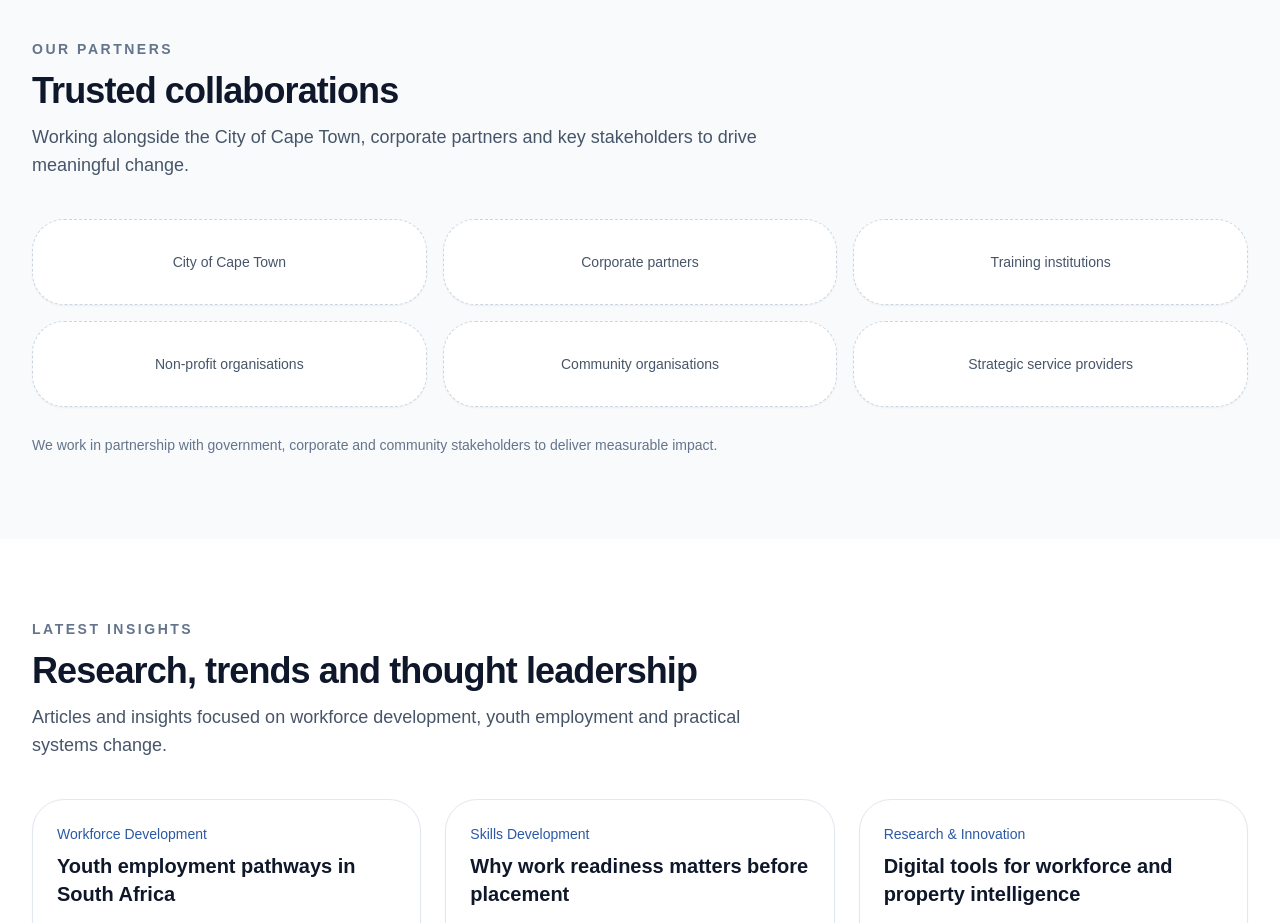
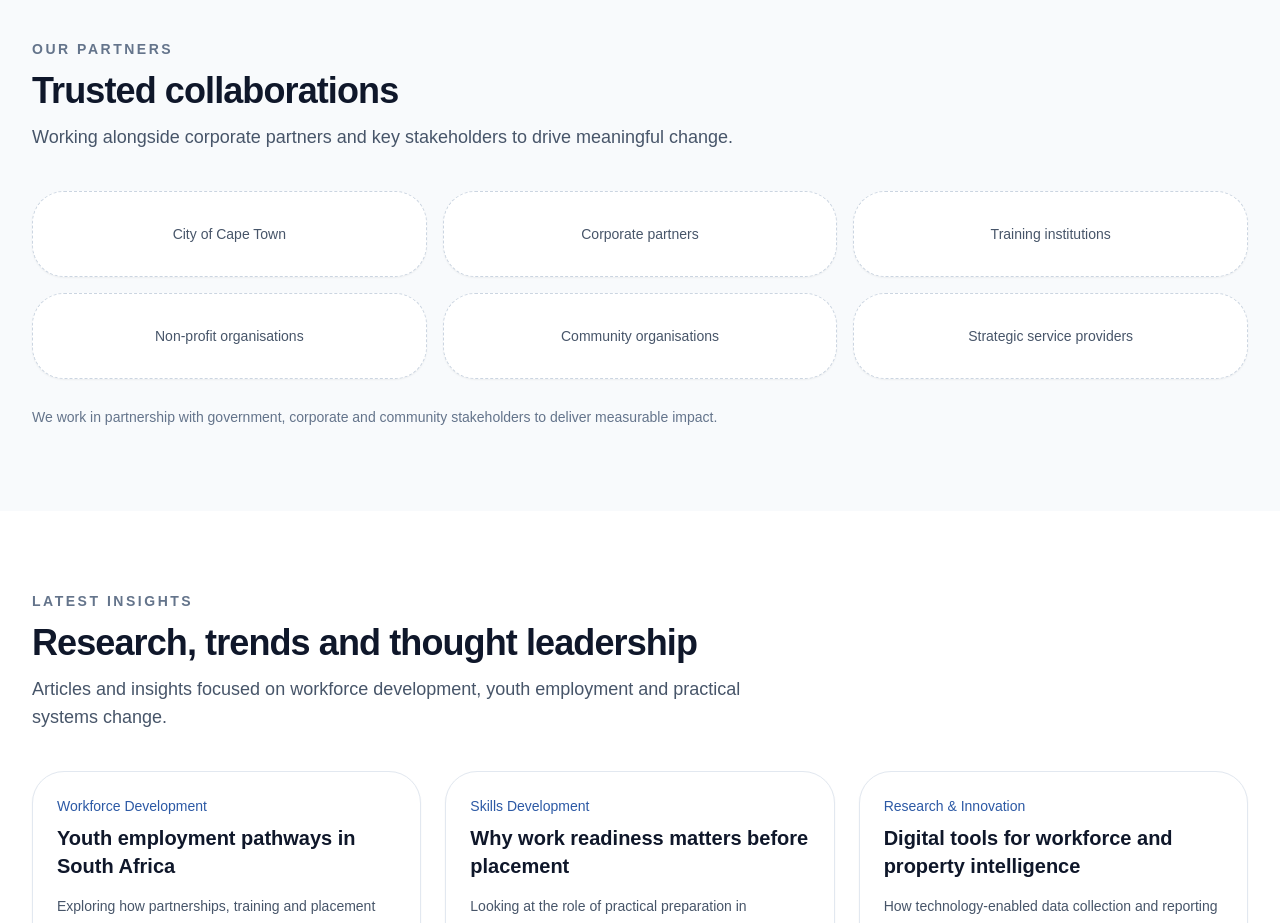
Before and after one commit to NikkiLynnSteinhage/leelyn, a Next.js app: page / in a window 1280 px wide. Shown: the part 2420-3343 px from the top of the page. Built offline with nearby package versions, Linux system fonts and the light colour scheme.

Commit message:
Update site-shell.tsx

```diff
--- a/components/site-shell.tsx
+++ b/components/site-shell.tsx
@@ -246,7 +246,7 @@ export function HomePage() {
         </section>
         <section className="bg-slate-50">
           <div className="mx-auto max-w-7xl px-4 py-20 sm:px-6 lg:px-8">
-            <SectionHeader eyebrow="Our Partners" title="Trusted collaborations" description="Working alongside the City of Cape Town, corporate partners and key stakeholders to drive meaningful change." />
+            <SectionHeader eyebrow="Our Partners" title="Trusted collaborations" description="Working alongside corporate partners and key stakeholders to drive meaningful change." />
             <div className="mt-10 grid gap-4 sm:grid-cols-2 lg:grid-cols-3">
               {partnerGroups.map((partner) => (
                 <div key={partner} className="rounded-[2rem] border border-dashed border-slate-300 bg-white p-8 text-center text-sm font-medium text-slate-600 shadow-sm">{partner}</div>
```
